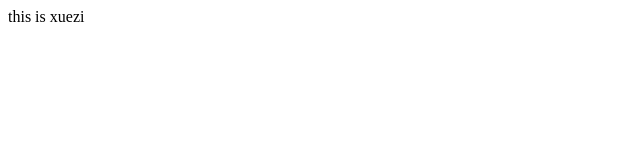
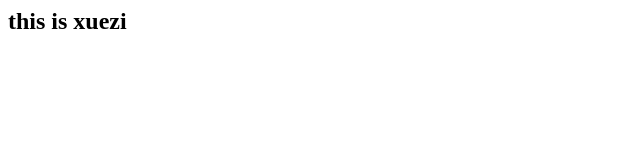
Before and after one commit to Cathy-Majie/xz, a plain HTML site: page index.html in a window 1280 px wide. Shown: the whole page, without its empty margins (0-640 px from the left). Drawn offline with Linux system fonts and the light colour scheme.

Commit message:
Update index.html

```diff
--- a/index.html
+++ b/index.html
@@ -1,5 +1,5 @@
 <html>
   <body>
-    this is xuezi
+    <h2>this is xuezi</h2>
   </body>
 </html>
```
